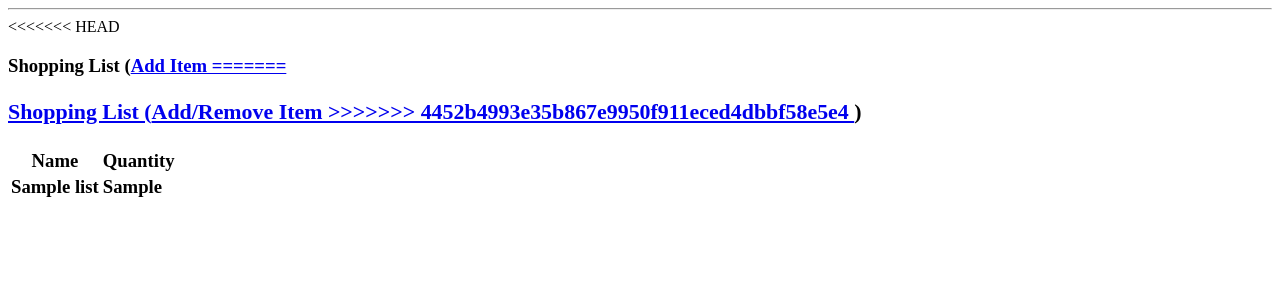
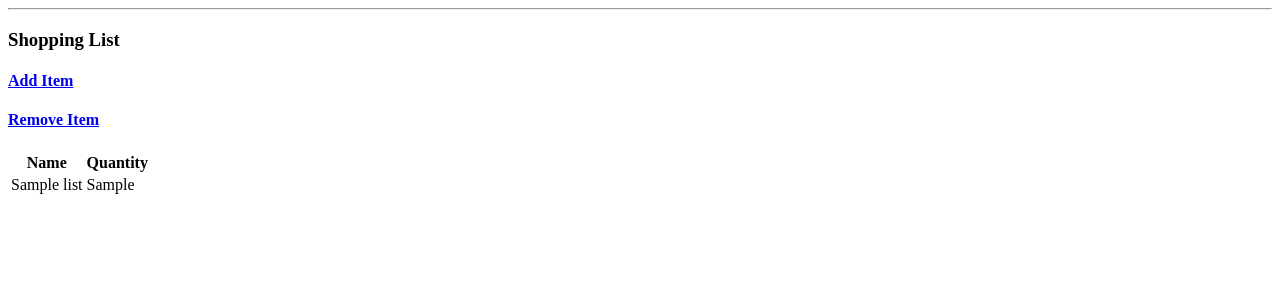
Before and after one commit to sherry-q/ASE-hw2, a Flask app: page / in a window 1280 px wide. Shown: the top 300 px of the page. Run offline with Flask 2, Linux system fonts and the light colour scheme; tables that the repository leaves empty hold one stand-in row (values such as "Sample post").

Commit message:
has remove functionality

```diff
--- a/shopping_list.py
+++ b/shopping_list.py
@@ -35,6 +35,20 @@ def new():
          return redirect(url_for('show_all'))
    return render_template('new.html')
 
+@app.route('/remove', methods = ['GET', 'POST'])
+def remove():
+   if request.method == 'POST':
+      if not request.form['name'] or not request.form['quantity']:
+         flash('Please enter all the fields', 'error')
+      else:
+         item = shopping_list(request.form['name'], request.form['quantity'])
+         to_delete = shopping_list.query.filter_by(name=request.form['name']).first()
+         db.session.delete(to_delete)
+         db.session.commit()
+         flash('Record was successfully added')
+         return redirect(url_for('show_all'))
+   return render_template('new.html')
+
 if __name__ == '__main__':
    db.create_all()
    app.run(debug = True)
--- a/templates/show_all.html
+++ b/templates/show_all.html
@@ -7,14 +7,10 @@
       {%- for message in get_flashed_messages() %}
          {{ message }}
       {%- endfor %}
-<<<<<<< HEAD
 
-      <h3>Shopping List (<a href = "{{ url_for('new') }}">Add Item
-=======
-
-      <h3>Shopping List (<a href = "{{ url_for('form') }}">Add/Remove Item
->>>>>>> 4452b4993e35b867e9950f911eced4dbbf58e5e4
-         </a>)</h3>
+      <h3>Shopping List</h3>
+      <h4><a href = "{{ url_for('new') }}">Add Item</a></h4>
+      <h4><a href = "{{ url_for('remove') }}">Remove Item</a></h4>
 
       <table>
          <thead>
```
